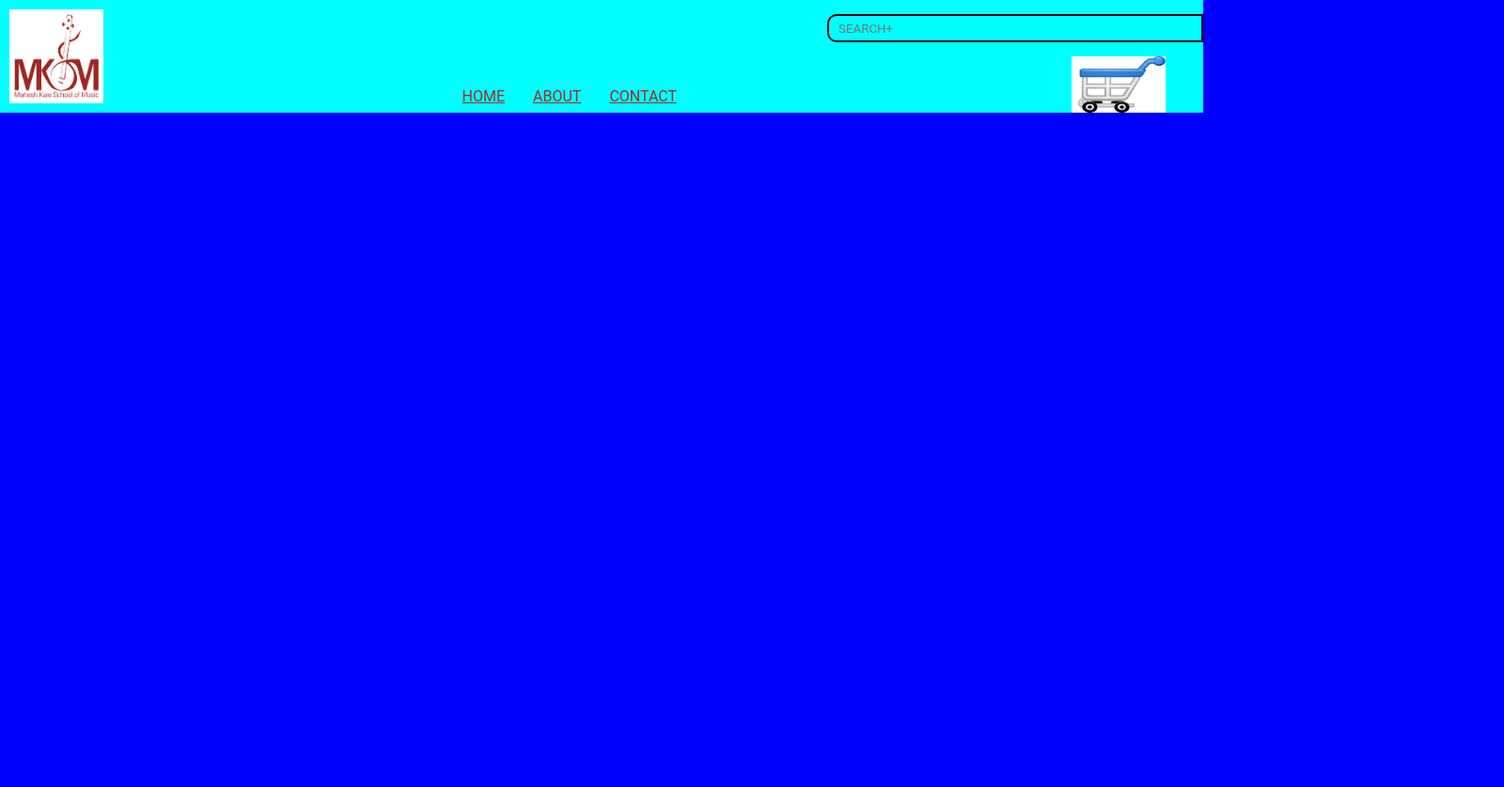
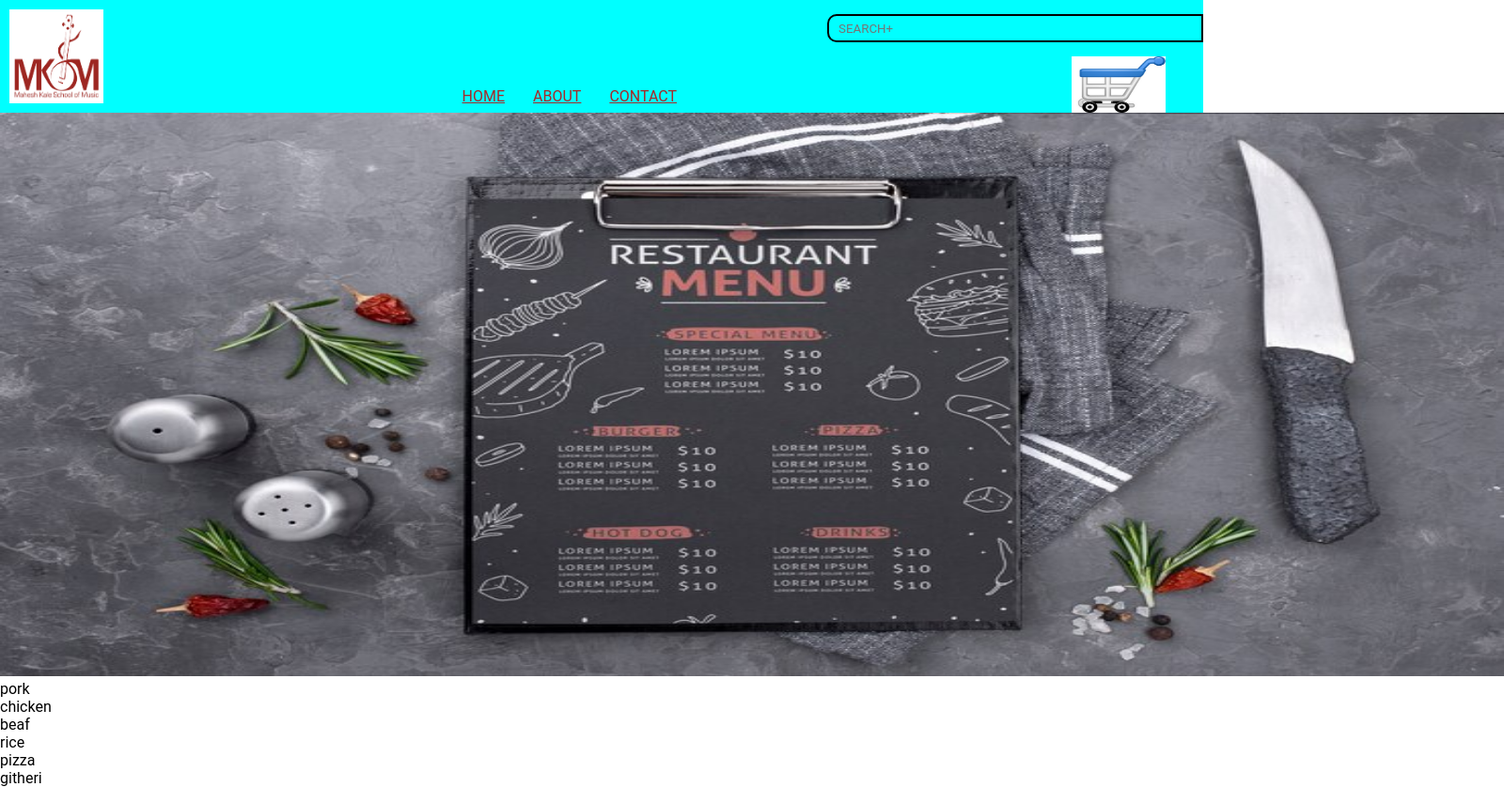
Before and after one commit to Kelvin-Wanjiku/kevo, a plain HTML site: page index.html in a window 1280 px wide. Shown: the whole page at 94% size, 1600 px wide, since content can reach past the window. Before the commit the page ends 800 px from the top, so only its background shows below. Drawn offline with Linux system fonts and the light colour scheme.

Commit message:
adding a background image to my page

```diff
--- a/index.html
+++ b/index.html
@@ -7,7 +7,7 @@
 
 
 </head>
-<body style="background:blue ">
+<body >
 
     <nav class="navbar">
         <div class="nav">
@@ -35,8 +35,25 @@
             width=100" height="60">
          </a>
         </div>
+
     </nav>
-
-
+<!--this is body part-->
+<section>
+<div class="background">
+    <img src="./images/background.jpg" width="1600" height="600" alt="">
+</div>
+</section>
+<section>
+    <div class="menu_list">
+        <ul>
+            <li>pork</li>
+            <li>chicken</li>
+            <li>beaf</li>
+            <li>rice</li>
+            <li>pizza</li>
+            <li>githeri</li>
+        </ul>
+    </div>
+</section>
 </body>
 </html>
```
